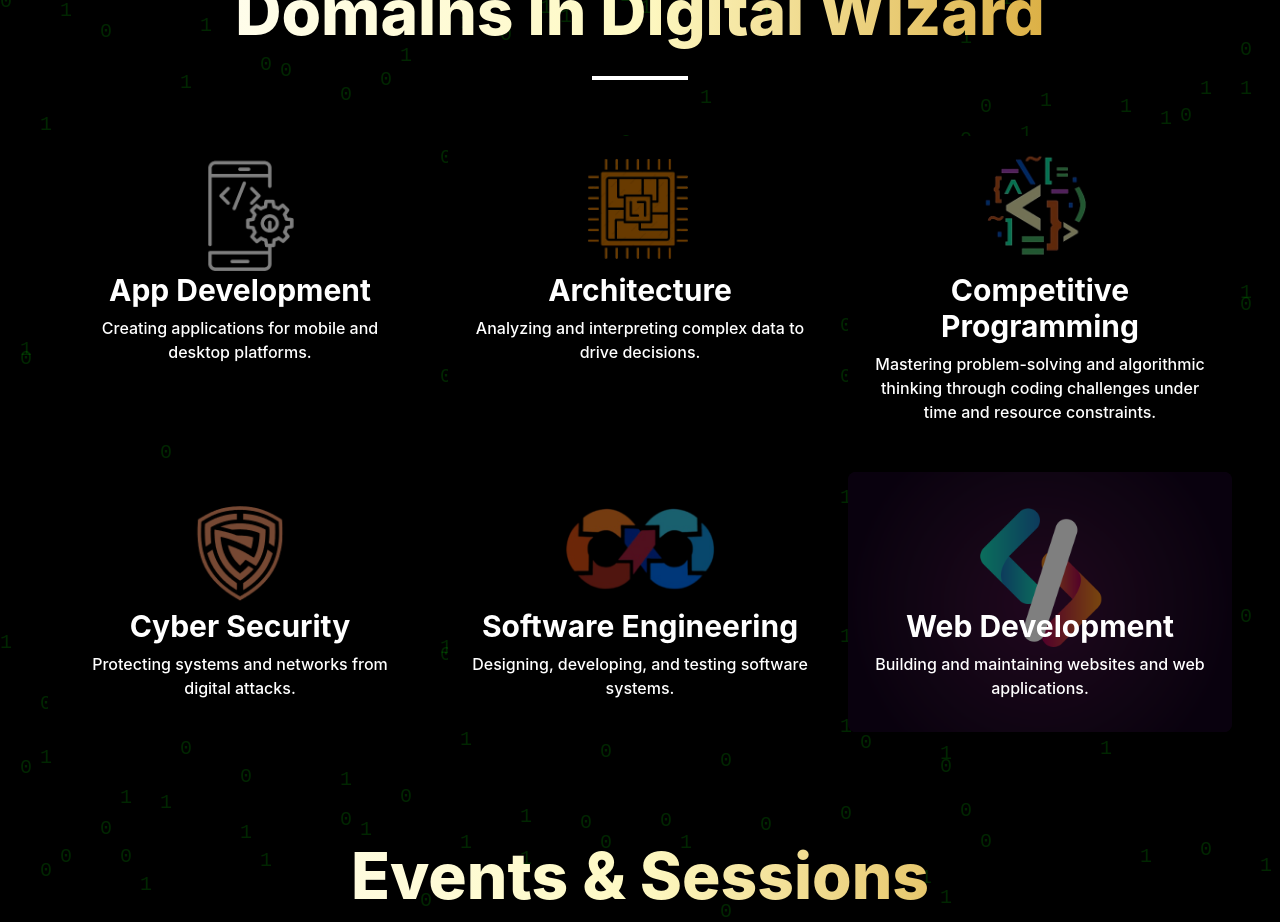
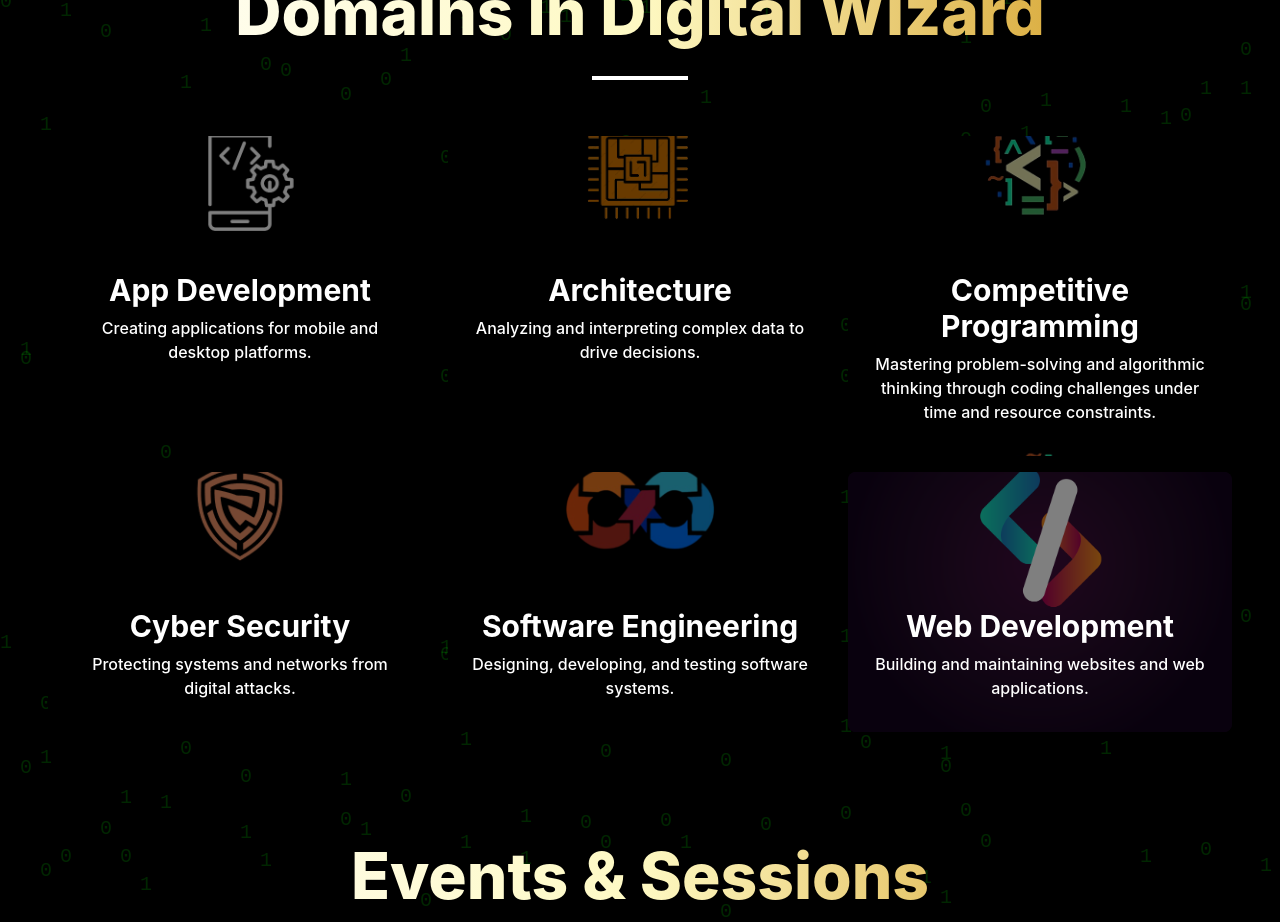
Before and after one commit to codeclubiittp/Digital-Wizards-Website, a React (Create React App) app: page / in a window 1280 px wide. Shown: the part 860-1782 px from the top of the page. Built offline with nearby package versions, Linux system fonts and the light colour scheme.

Commit message:
Added feature: Domain Cards on Laptop Screens - Adjusted position of background image

```diff
--- a/src/components/Domains.jsx
+++ b/src/components/Domains.jsx
@@ -57,7 +57,7 @@ const DomainCards = () => {
               style={{
                 backgroundImage: domain.backgroundImage,
                 backgroundSize: 'cover',
-                backgroundPosition: 'center -60px',
+                backgroundPosition: 'center -100px',
               }}
             >
               {/* Overlay to darken the background image */}
```
